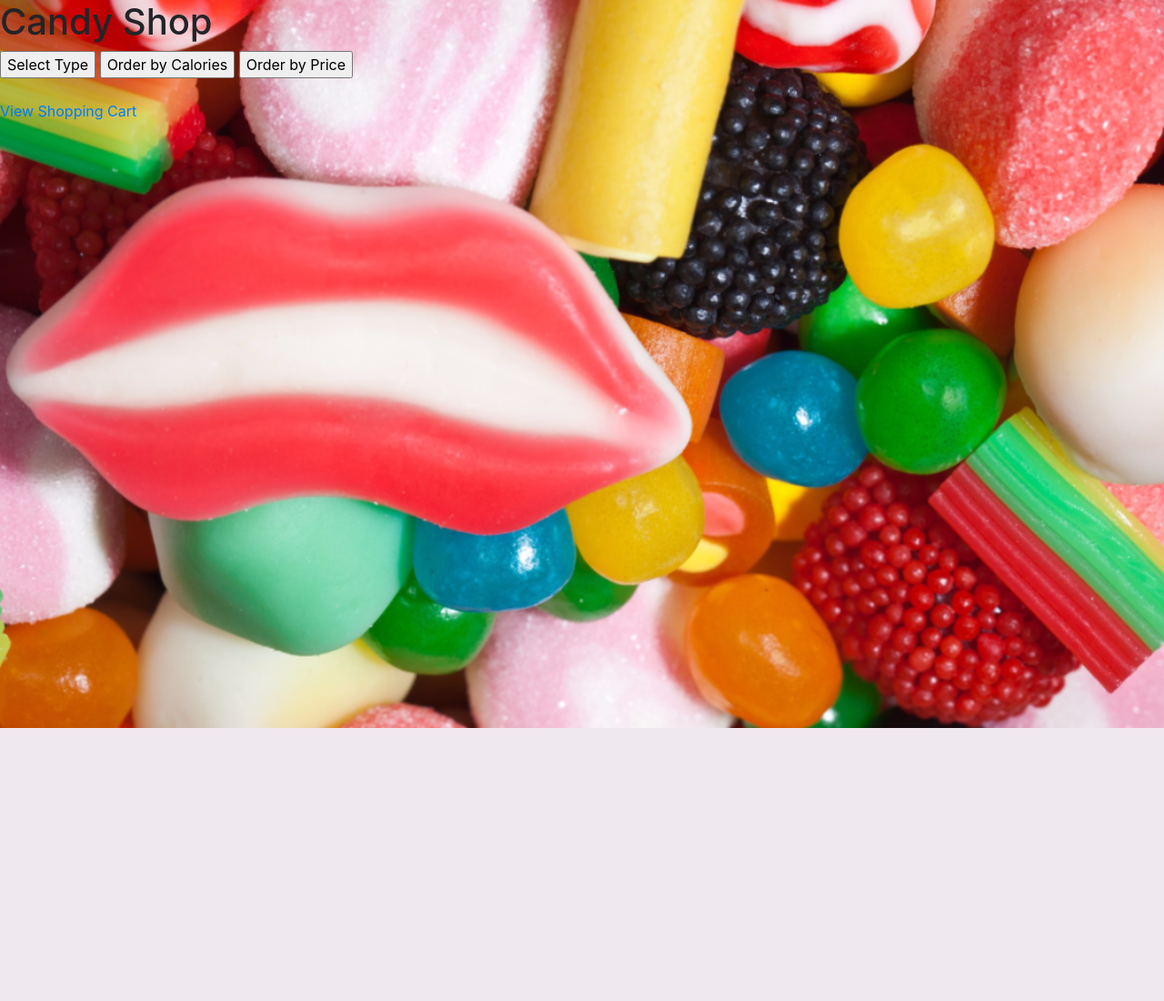
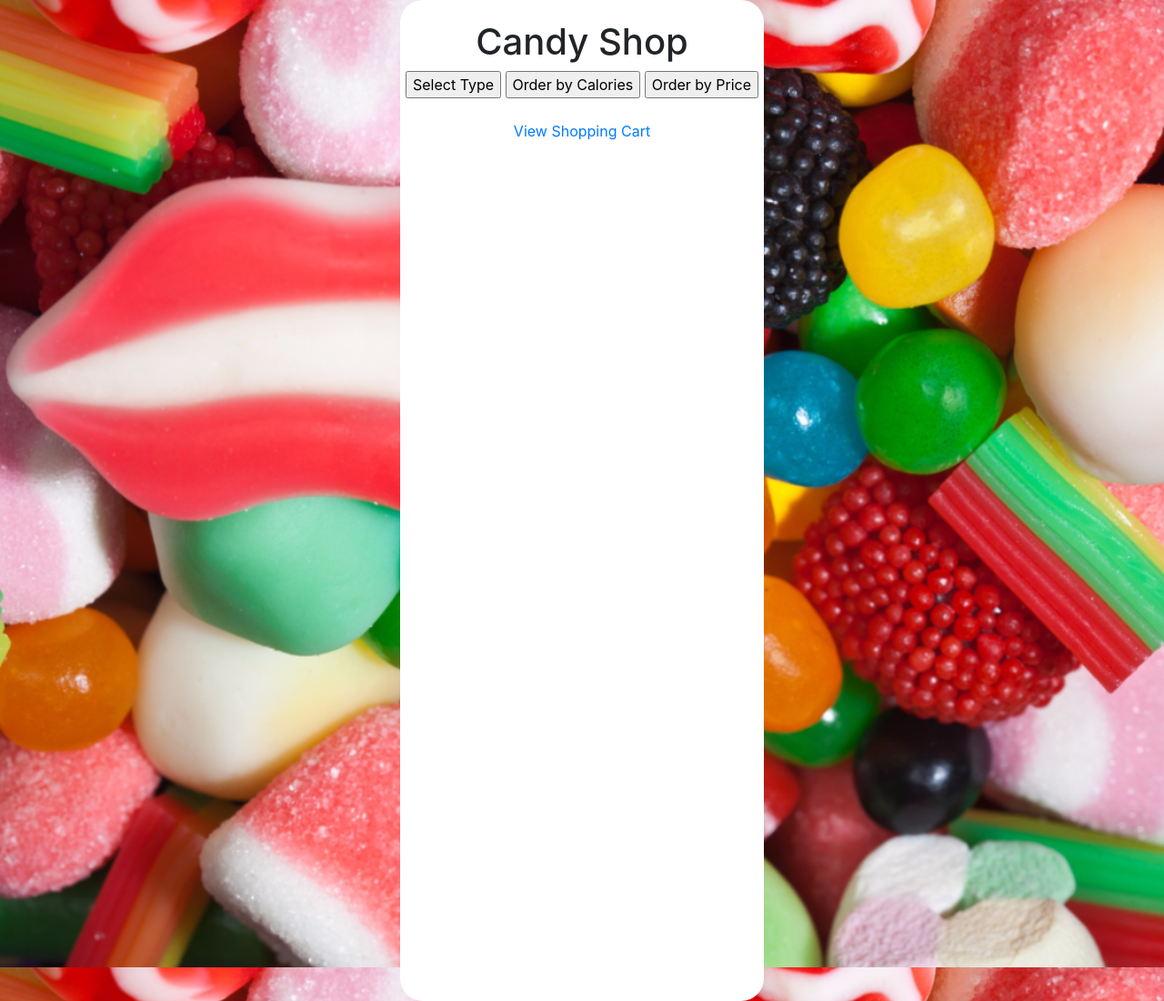
Before and after one commit to cm00100/teamproject, a PHP site: page / in a window 1280 px wide. Shown: the whole page at 91% size. Before the commit the page ends 800 px from the top, so only its background shows below. Run offline with PHP 8.4, Linux system fonts and the light colour scheme; data that the repository does not hold is empty.

Commit message:
updating cart contents

```diff
--- a/Team_Project/index.php
+++ b/Team_Project/index.php
@@ -27,7 +27,7 @@ function displayCandy() {
           <link rel="stylesheet" href="https://maxcdn.bootstrapcdn.com/bootstrap/4.0.0-beta.2/css/bootstrap.min.css" integrity="sha384-PsH8R72JQ3SOdhVi3uxftmaW6Vc51MKb0q5P2rRUpPvrszuE4W1povHYgTpBfshb" crossorigin="anonymous">
 
         <style>
-            @import url("css/styles.css");
+            @import url("css/style.css");
 
 
 
--- a/Team_Project/shoppingcart.php
+++ b/Team_Project/shoppingcart.php
@@ -16,7 +16,7 @@ $conn = getDatabaseConnection();
     <head>
 
         <link rel="stylesheet" href="https://maxcdn.bootstrapcdn.com/bootstrap/4.0.0-beta.2/css/bootstrap.min.css" integrity="sha384-PsH8R72JQ3SOdhVi3uxftmaW6Vc51MKb0q5P2rRUpPvrszuE4W1povHYgTpBfshb" crossorigin="anonymous">
-        <link href="css/styles.css" media="all" rel="stylesheet" type="text/css"/>
+        <link href="css/style.css" media="all" rel="stylesheet" type="text/css"/>
 
         <title> Shopping Cart </title>
 
```
